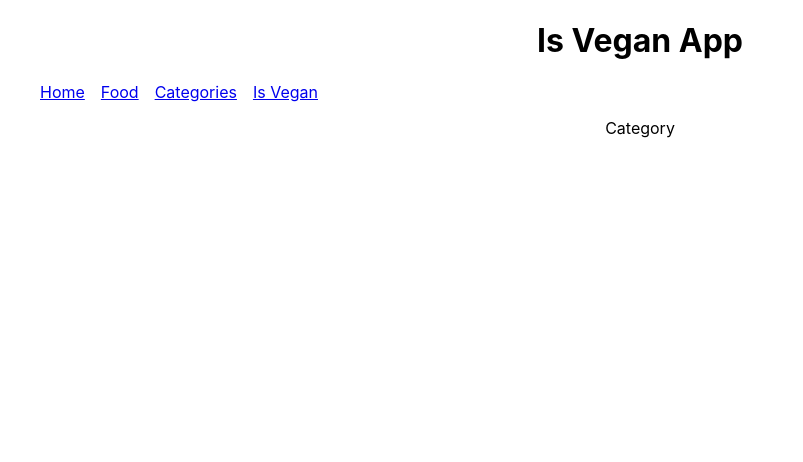
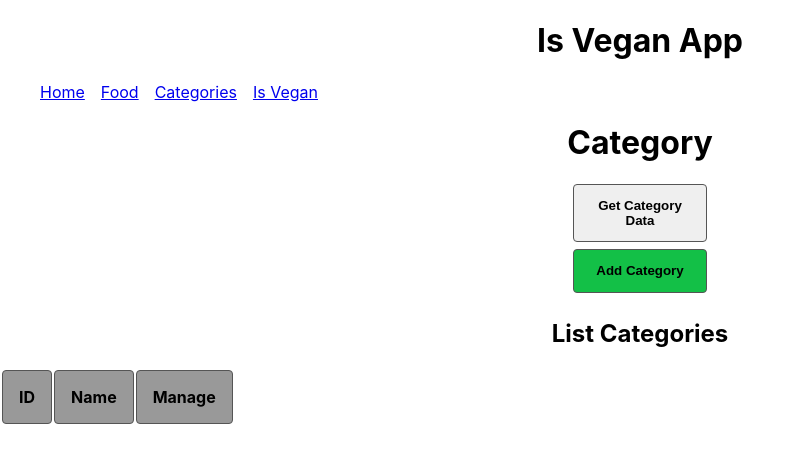
Before and after one commit to djtarrant/is-vegan-app, a React (Create React App) app: page /category in a window 1280 px wide. Shown: the top 462 px of the page, without its empty margins (0-803 px from the left). Built offline with nearby package versions, Linux system fonts and the light colour scheme.

Commit message:
Add category files functionality and test

```diff
--- a/src/components/Category.js
+++ b/src/components/Category.js
@@ -1,15 +1,67 @@
-import React, {useState} from 'react';
-import Axios from 'axios';
+import React, {useState, useEffect} from 'react';
 import '../index.css';
+import CategoryAdd from './CategoryAdd';
+import CategoryRow from './CategoryRow';
 
 
 
 // functional component
 const Category = () => {
+    const [data, setData] = useState([]); //functional component hook
+    const url = `http://localhost:5000/category/`;
 
+    useEffect(() => {
+
+    })
+
+    const getData = () => {
+        console.log(url);
+        fetch(url)
+        .then((response) => {
+            // Add this check and throw an error if it fails
+            //console.log(response);
+            if (!response.ok) {
+                throw Error(`There was an error: ${response.statusText}`);
+            }
+            return response.json();
+        })
+        .then((response) => {
+            console.log(response);
+            setData(response.categories); //JSON output from the API
+        })
+        .catch((error) => console.log(error));
+    }
 
     return (
-        <div>Category</div>
+        <div>
+            <h1>Category</h1>
+            <button onClick={getData}>Get Category Data</button><br/>
+            <CategoryAdd url={url} refreshList={getData} />
+            {
+                    // if data is not empty show the table
+                    data !== [] &&
+                        (<div>
+                            <h2>List Categories</h2>
+                            <table>
+                                <thead>
+                                    <tr>
+                                        <th>ID</th>
+                                        <th>Name</th>
+                                        <th>Manage</th>
+                                    </tr>
+                                </thead>
+                                <tbody>
+                                {
+                                    // if data is not empty execute the map function
+                                    data !== [] && data.map(category =>
+                                        <CategoryRow key={category.id} category={category} url={url} refreshList={getData} />
+                                    )
+                                }
+                                </tbody>
+                            </table>
+                        </div>)
+            }
+        </div>
     )
 }
 
--- a/src/components/CategoryAdd.js
+++ b/src/components/CategoryAdd.js
@@ -0,0 +1,64 @@
+import React, {useState} from 'react';
+import Axios from 'axios';
+import '../index.css';
+
+
+
+// functional component
+const CategoryAdd = (props) => {
+
+    const {refreshList, url} = props;
+    const refresh = () => {
+        refreshList();
+    }
+    const [addCategoryShow, setAddCategoryShow] = useState(false); //to show the add Category form
+    const showForm = () =>{
+        setAddCategoryShow(!addCategoryShow);
+    }
+    const [state, setState] = useState({
+        name: ""
+    })
+    function handleChange(e){
+        const value = e.target.value;
+        setState({
+            ...state, //spreading - merging original state to new one
+            [e.target.name]: value
+        })
+    }
+    const addCategory = async (e) =>{
+        e.preventDefault();
+        var params = {
+            "name":state.name,
+            };
+        try{
+            console.log('Firing request...');
+            console.log(url);
+            const result = await Axios.post(url, params);
+            console.log('Getting response...');
+            console.log(result);
+            refresh(); // refresh the food list
+            showForm();// hide the add form
+        }
+        catch(error){
+            console.log(error);
+        }
+    }
+
+    return (
+        <div>
+            <button onClick={showForm}  className="add">Add Category</button>
+            {addCategoryShow && (
+                <div className="addCategory">
+                    <h2>Add Category</h2>
+                    <form onSubmit={addCategory}>
+                        <label htmlFor='name'>Name</label>
+                        <input type = "text" name = "name" id = "name" value={state.name} onChange={handleChange}></input>
+                        <button>Add</button>
+                    </form>
+                </div>
+            )}
+        </div>
+    )
+}
+
+export default CategoryAdd;
--- a/src/components/CategoryDelete.js
+++ b/src/components/CategoryDelete.js
@@ -0,0 +1,36 @@
+import React from 'react';
+import Axios from 'axios';
+import '../index.css';
+
+
+
+// functional component
+const CategoryDelete = (props) => {
+    const {category, refreshList, url} = props;
+    const refresh = () => {
+        refreshList();
+    }
+
+    const deleteCategory = async () =>{
+
+        //const urlWithParam = `http://localhost:5000/foodItem/${food.id}`;
+        const urlWithParam = `${url}${category.id}`;
+        try{
+            console.log('Firing request...');
+            console.log(urlWithParam);
+            const result = await Axios.delete(urlWithParam);
+            console.log('Getting response...');
+            console.log(result);
+            refresh(); // refresh the list of categories after one is deleted
+        }
+        catch(error){
+            console.log(error);
+        }
+    }
+
+    return (
+        <div><button onClick={deleteCategory}  className="delete">Delete Category</button></div>
+    )
+}
+
+export default CategoryDelete;
--- a/src/components/CategoryEdit.js
+++ b/src/components/CategoryEdit.js
@@ -0,0 +1,74 @@
+import React, {useState} from 'react';
+import Axios from 'axios';
+import '../index.css';
+
+
+
+// functional component
+const CategoryEdit = (props) => {
+
+    const {category, refreshList, url} = props;
+    const refresh = () => {
+        refreshList();
+    }
+
+    const editUrl = `${url}${category.id}`;
+    const [editCategoryShow, setEditCategoryShow] = useState(false); //to show the add food form
+    //const [name, setName] = useState(food.name);
+    const [state, setState] = useState({
+        name: category.name
+    })
+
+    const showForm = () =>{
+        setEditCategoryShow(!editCategoryShow);
+    }
+
+    function handleChange(e){
+        const value = e.target.value;
+        setState({
+            ...state, //spreading - merging original state to new one
+            [e.target.name]: value
+        })
+    }
+    /*
+    const changeName = (e) =>{
+        setName(e.target.value);
+    }
+    */
+
+    const editCategory = async (e) =>{
+        e.preventDefault();
+        var params = {
+            "name":state.name
+        };
+        try{
+            console.log('Firing request...');
+            console.log(editUrl);
+            const result = await Axios.put(editUrl, params);
+            console.log('Getting response...');
+            console.log(result);
+            refresh(); // refresh the list of categories after one is edited
+        }
+        catch(error){
+            console.log(error);
+        }
+    }
+
+    return (
+        <div>
+            <button onClick={showForm}  className="edit">Edit Category</button>
+            {editCategoryShow && (
+                <div  className="editCategory">
+                    <h2>Edit Category</h2>
+                    <form onSubmit={editCategory}>
+                        <label htmlFor='name'>Name</label>
+                        <input type = "text" name = "name" id = "name" value={state.name} onChange={handleChange}></input>
+                        <button>Edit</button>
+                    </form>
+                </div>
+            )}
+        </div>
+    )
+}
+
+export default CategoryEdit;
--- a/src/components/CategoryRow.js
+++ b/src/components/CategoryRow.js
@@ -0,0 +1,23 @@
+import React from 'react';
+import '../index.css';
+import CategoryEdit from './CategoryEdit';
+import CategoryDelete from './CategoryDelete';
+
+const CategoryRow = (props) => {
+    const {category, refreshList, url} = props;
+    const { id, name } = category;
+
+
+    return (
+        <tr>
+            <td>{id}</td>
+            <td>{name}</td>
+            <td>
+                <CategoryEdit category={category} url={url} refreshList={refreshList} />
+                <CategoryDelete category={category} url={url} refreshList={refreshList} />
+            </td>
+        </tr>
+    )
+}
+
+export default CategoryRow;
```
